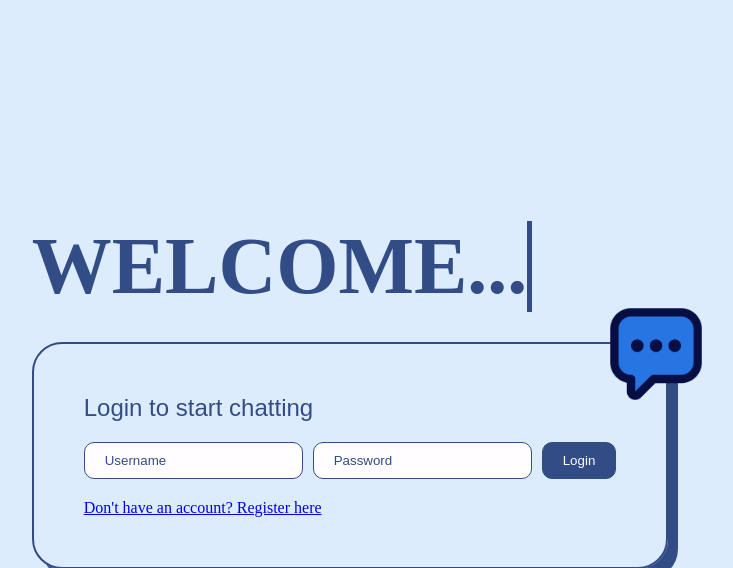
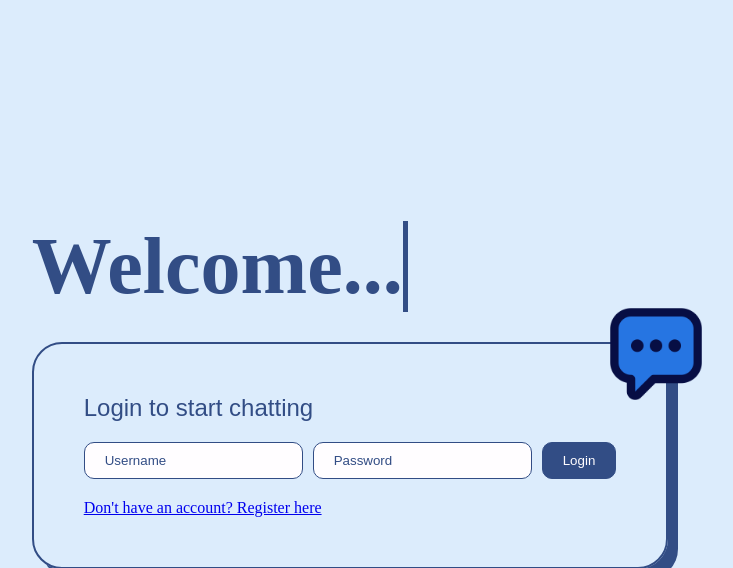
Before and after one commit to athomas97/chatroom_app, a Flask app: page /login in a window 1280 px wide. Shown: the top 568 px of the page, without its empty margins (273-1006 px from the left). Run offline with Flask 3, Linux system fonts and the light colour scheme; some libraries are stand-ins or nearby versions; some web fonts are replaced.

Commit message:
updated welcome message on login page to not be all uppercase (#9)
Co-authored-by: Ally <athomas97@gmail.com>

```diff
--- a/templates/login.html
+++ b/templates/login.html
@@ -2,7 +2,7 @@
 {% block content %}
 <div class="container">
     <div class="typing-container">
-        <h1 class="typing-header">WELCOME...</h1>
+        <h1 class="typing-header">Welcome...</h1>
     </div>
     <div class="popup-container">
         <img id="chat-icon" src="/static/images/png/chat.png" alt="chat icon">
```
